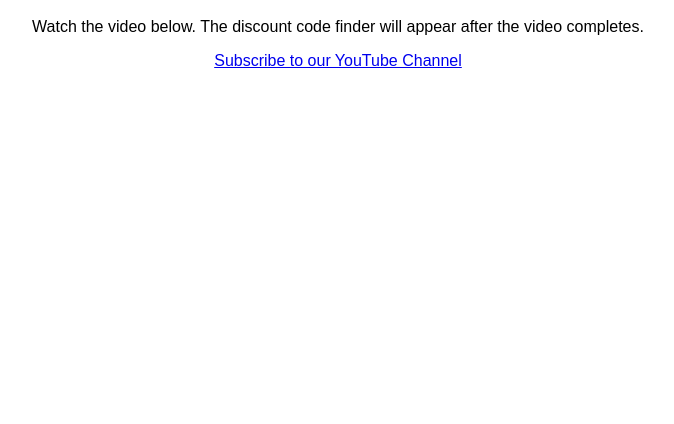
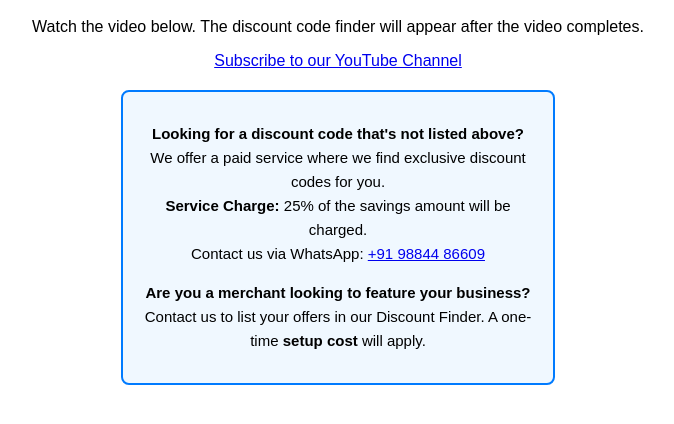
Before and after one commit to rajiprem72/discount-code-finder, a plain HTML site: page index.html in a window 1280 px wide. Shown: the part 60-484 px from the top of the page, without its empty margins (302-976 px from the left). Drawn offline with Linux system fonts and the light colour scheme.

Commit message:
Update index.html

```diff
--- a/index.html
+++ b/index.html
@@ -15,6 +15,7 @@
   .coupon-box { border: 1px solid #ccc; border-radius: 8px; padding: 10px; margin: 10px auto; width: 90%; max-width: 400px; text-align: left; }
   button.coupon-btn { background: #007BFF; color: #fff; border: none; padding: 8px 12px; border-radius: 5px; cursor: pointer; }
   button.coupon-btn:hover { background: #0056b3; }
+  .premium-message { margin: 15px auto; max-width: 400px; background: #fff8e1; padding: 10px; border-radius: 8px; border: 1px solid #e6c200; font-size: 14px; color: #444; }
 </style>
 </head>
 <body>
@@ -31,7 +32,7 @@ Subscribe to our YouTube Channel</a></p>
 
 <div id="couponPage">
   <label for="merchantSelect">Select Merchant:</label><br>
-<select id="merchantSelect">
+  <select id="merchantSelect">
     <optgroup label="E-commerce & General Shopping">
       <option value="Amazon">Amazon</option>
       <option value="Flipkart">Flipkart</option>
@@ -60,6 +61,9 @@ Subscribe to our YouTube Channel</a></p>
     </optgroup>
   </select>
   <button onclick="findCoupon()">Find Coupon</button>
+
+
+
   <div id="couponResult"></div>
 </div>
 
@@ -151,6 +155,18 @@ Subscribe to our YouTube Channel</a></p>
       });
   }
 </script>
+  <!-- Premium Service Message -->
+
+<div style="margin: 20px auto; max-width: 400px; padding: 15px; border: 2px solid #007BFF; border-radius: 8px; background: #f0f8ff; font-size: 15px; line-height: 1.6;">
+  <p><strong>Looking for a discount code that's not listed above?</strong><br>
+  We offer a paid service where we find exclusive discount codes for you.<br>
+  <b>Service Charge:</b> 25% of the savings amount will be charged.<br>
+  Contact us via WhatsApp: <a href="https://wa.me/919884486609" target="_blank">+91 98844 86609</a></p>
+
+  <p><strong>Are you a merchant looking to feature your business?</strong><br>
+  Contact us to list your offers in our Discount Finder. A one-time <b>setup cost</b> will apply.</p>
+</div>
+
 
 </body>
 </html>
```
